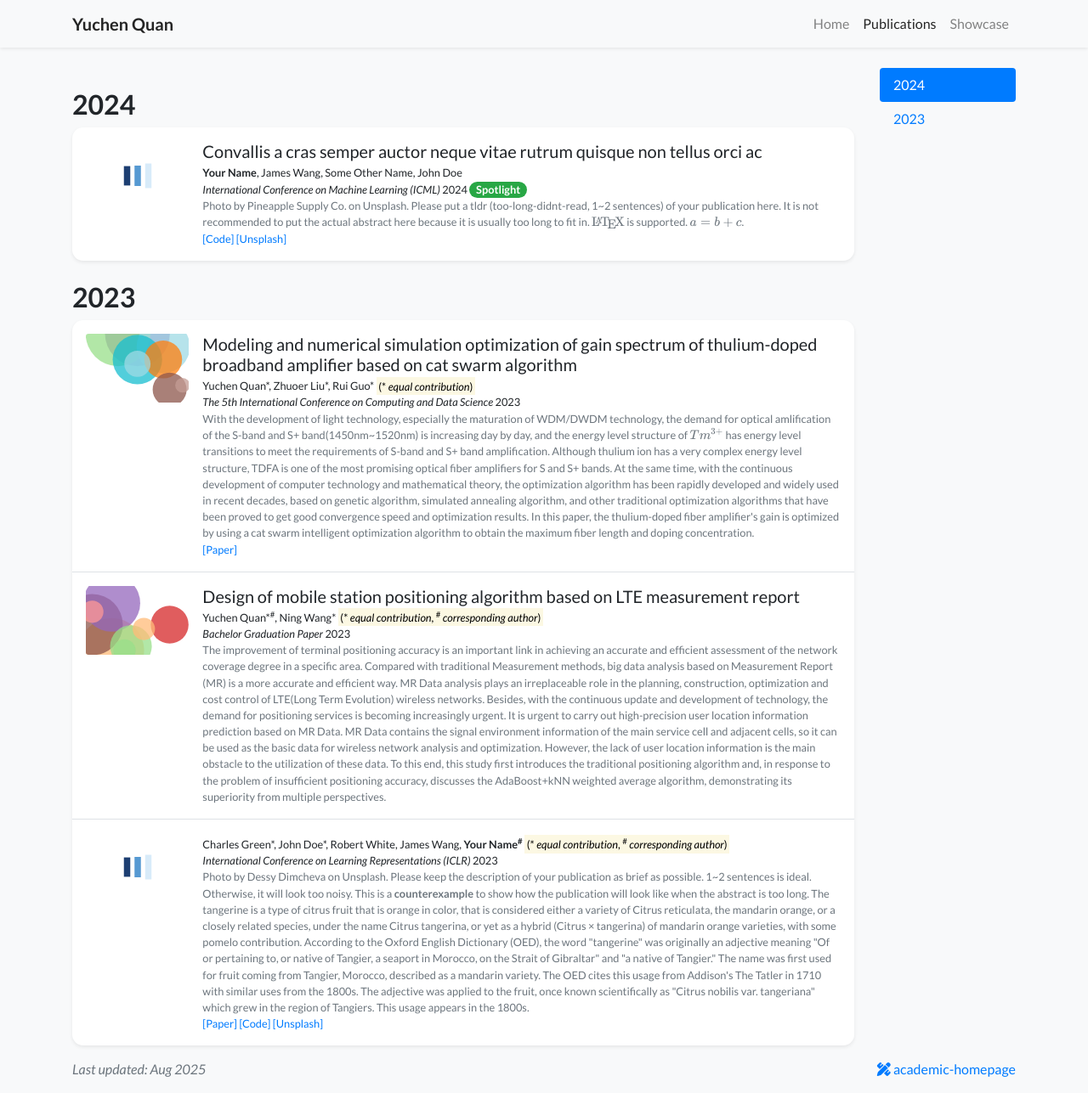
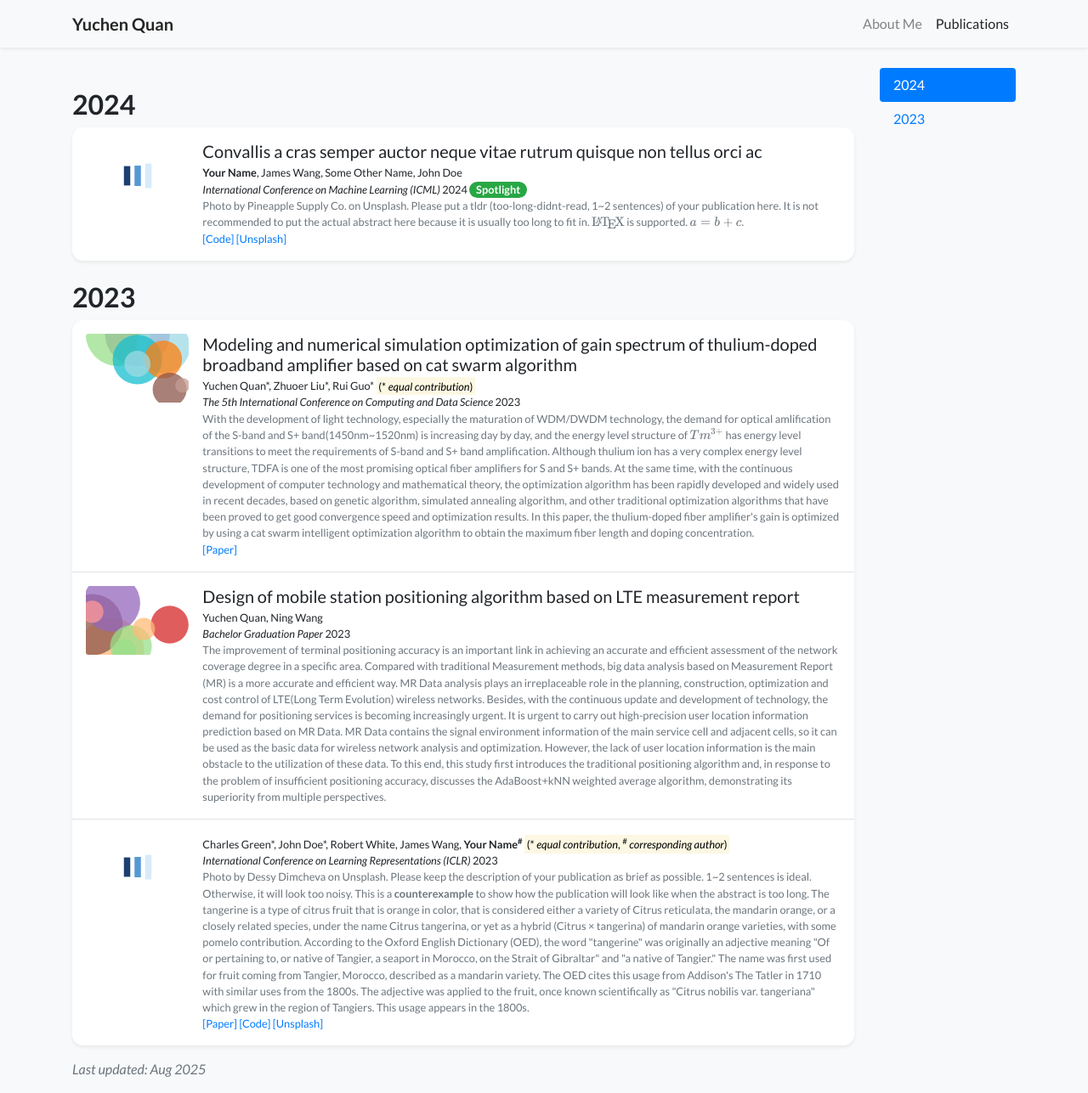
Before and after one commit to yuanbingyan/yuanbingyan.github.io, a Jekyll site: the page built from publications.html, in a window 1280 px wide and 1287 px high. Shown: the whole window at 85% size. Built offline with Jekyll 4.4.1, drawn with Linux system fonts in a browser that asks for light colours; nearby versions of some CDN libraries; a style sheet for code colours, icons or effects is not loaded.

Commit message:
修改：     _data/display.yml 	修改：     _data/navigation.yml 	修改：     _publications/2023/2023-pub-example-no-cover.md

```diff
--- a/_data/navigation.yml
+++ b/_data/navigation.yml
@@ -1,9 +1,9 @@
 pages:
-# NOTE: `name` field must match the `navbar_title` field in the page's front matter to ensure the correct page is highlighted in the navbar.
-#       For example, the `navbar_title` field in `showcase.html` is "Showcase" and the `name` field here should also be "Showcase"
-- name: Home
-  url: /
-- name: Publications
-  url: /publications
-- name: Showcase
-  url: /showcase
+  # NOTE: `name` field must match the `navbar_title` field in the page's front matter to ensure the correct page is highlighted in the navbar.
+  #       For example, the `navbar_title` field in `showcase.html` is "Showcase" and the `name` field here should also be "Showcase"
+  - name: About Me
+    url: /
+  - name: Publications
+    url: /publications
+#- name: Showcase
+#  url: /showcase
```
Also changed, not shown: _data/display.yml (+3 -4 lines), _publications/2023/2023-pub-example-no-cover.md (+2 -2 lines).
